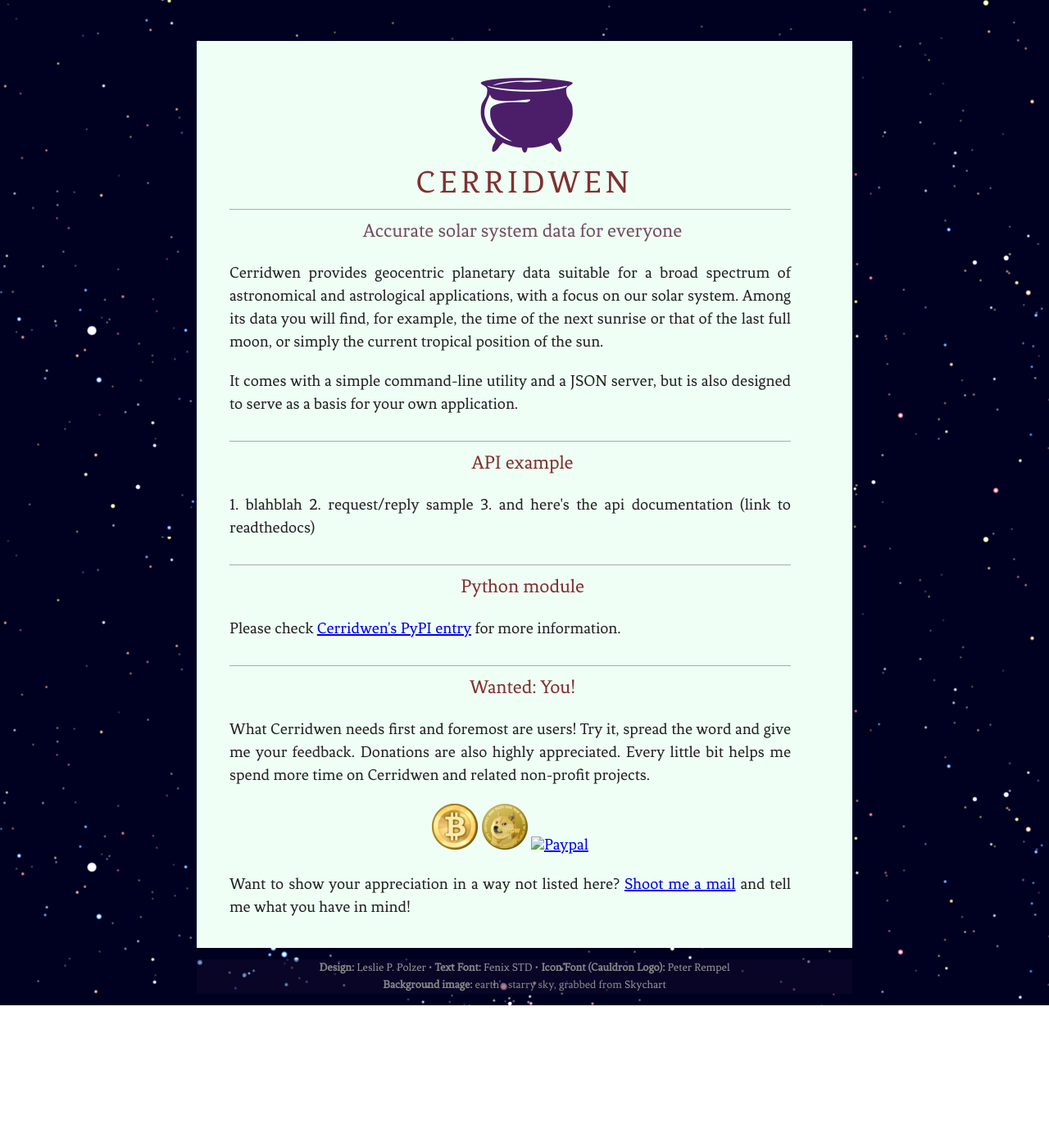
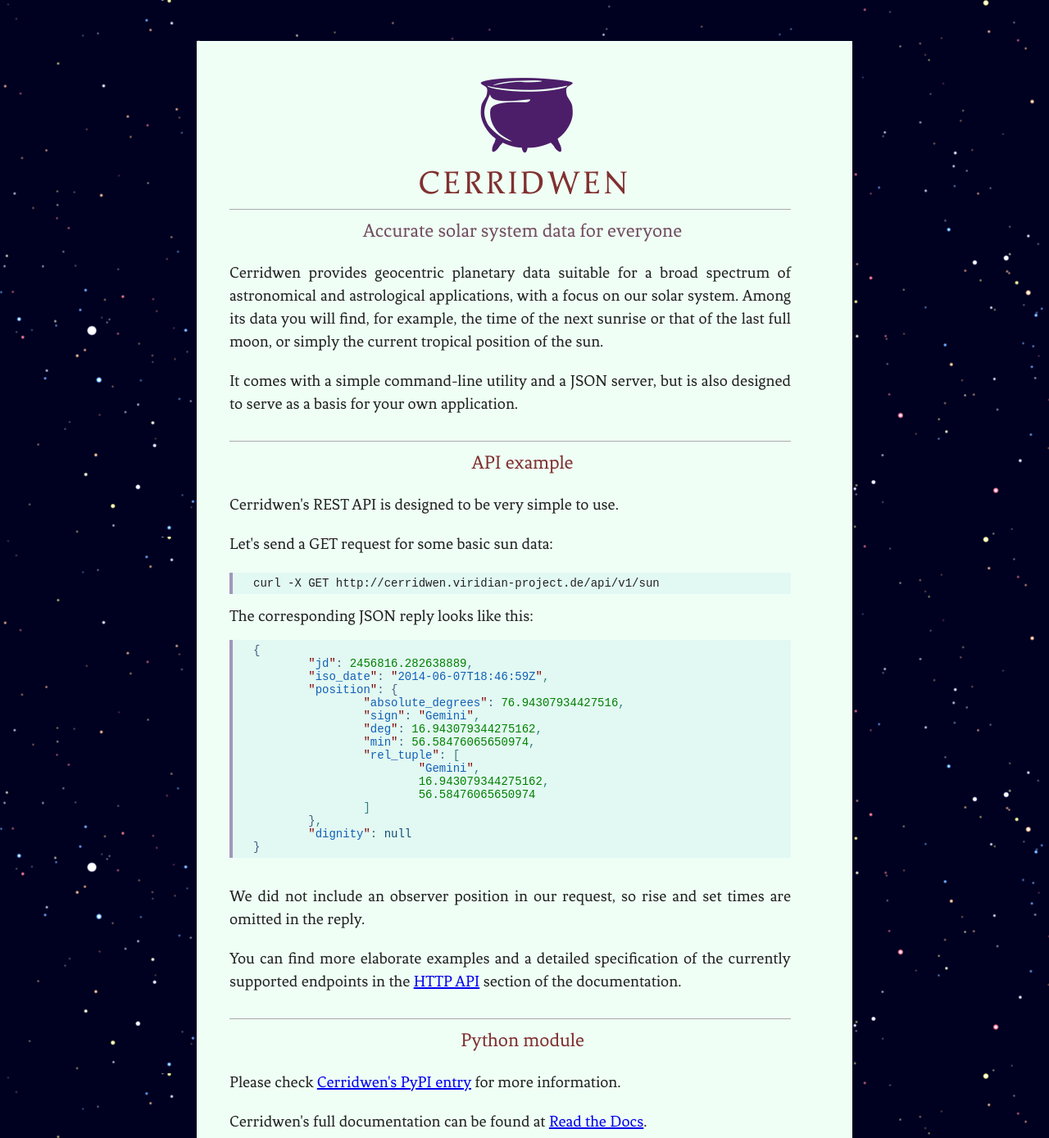
Before and after one commit to skypher/cerridwen-site, a plain HTML site: page index.html in a window 1280 px wide. Shown: the top 1389 px of the page at 82% size. Before the commit the page ends 1227 px from the top, so only its background shows below. Drawn offline with Linux system fonts and the light colour scheme.

Commit message:
Site v1.

```diff
--- a/index.html
+++ b/index.html
@@ -1,11 +1,9 @@
-<!-- TODO:
-reset css
-restyle first h2 (a.k.a subtitle)
--->
 <html>
   <head>
     <link rel="stylesheet" href="style.css">
+    <link rel="shortcut icon" href="cerridwen_favicon.png">
     <meta http-equiv="Content-Type" content="text/html; charset=utf-8">
+    <title>Cerridwen</title>
   </head>
 
   <body>
@@ -33,16 +31,55 @@ for your own application.
 
 <h2>API example</h2>
 
-1. blahblah
+<p>
+Cerridwen's REST API is designed to be very simple to use.
 
-2. request/reply sample
+<p>
+Let's send a GET request for some basic sun data:
 
-3. and here's the api documentation (link to readthedocs)
+<pre>
+curl -X GET http://cerridwen.viridian-project.de/api/v1/sun
+</pre>
+
+The corresponding JSON reply looks like this:
+
+<div style="overflow:auto; height=200; width=100%;">
+<pre style="color:#000020;"><span style="color:#406080; ">{</span>
+        <span style="color:#800000; ">"</span><span style="color:#1060b6; ">jd</span><span style="color:#800000; ">"</span><span style="color:#406080; ">:</span> <span style="color:#008000; ">2456816.282638889</span><span style="color:#308080; ">,</span>
+        <span style="color:#800000; ">"</span><span style="color:#1060b6; ">iso_date</span><span style="color:#800000; ">"</span><span style="color:#406080; ">:</span> <span style="color:#800000; ">"</span><span style="color:#1060b6; ">2014-06-07T18:46:59Z</span><span style="color:#800000; ">"</span><span style="color:#308080; ">,</span>
+        <span style="color:#800000; ">"</span><span style="color:#1060b6; ">position</span><span style="color:#800000; ">"</span><span style="color:#406080; ">:</span> <span style="color:#406080; ">{</span>
+                <span style="color:#800000; ">"</span><span style="color:#1060b6; ">absolute_degrees</span><span style="color:#800000; ">"</span><span style="color:#406080; ">:</span> <span style="color:#008000; ">76.94307934427516</span><span style="color:#308080; ">,</span>
+                <span style="color:#800000; ">"</span><span style="color:#1060b6; ">sign</span><span style="color:#800000; ">"</span><span style="color:#406080; ">:</span> <span style="color:#800000; ">"</span><span style="color:#1060b6; ">Gemini</span><span style="color:#800000; ">"</span><span style="color:#308080; ">,</span>
+                <span style="color:#800000; ">"</span><span style="color:#1060b6; ">deg</span><span style="color:#800000; ">"</span><span style="color:#406080; ">:</span> <span style="color:#008000; ">16.943079344275162</span><span style="color:#308080; ">,</span>
+                <span style="color:#800000; ">"</span><span style="color:#1060b6; ">min</span><span style="color:#800000; ">"</span><span style="color:#406080; ">:</span> <span style="color:#008000; ">56.58476065650974</span><span style="color:#308080; ">,</span>
+                <span style="color:#800000; ">"</span><span style="color:#1060b6; ">rel_tuple</span><span style="color:#800000; ">"</span><span style="color:#406080; ">:</span> <span style="color:#308080; ">[</span>
+                        <span style="color:#800000; ">"</span><span style="color:#1060b6; ">Gemini</span><span style="color:#800000; ">"</span><span style="color:#308080; ">,</span>
+                        <span style="color:#008000; ">16.943079344275162</span><span style="color:#308080; ">,</span>
+                        <span style="color:#008000; ">56.58476065650974</span>
+                <span style="color:#308080; ">]</span>
+        <span style="color:#406080; ">}</span><span style="color:#308080; ">,</span>
+        <span style="color:#800000; ">"</span><span style="color:#1060b6; ">dignity</span><span style="color:#800000; ">"</span><span style="color:#406080; ">:</span> <span style="color:#0f4d75; ">null</span>
+<span style="color:#406080; ">}</span>
+</pre></div>
+
+<p>
+We did not include an observer position in our request, so rise and set
+times are omitted in the reply.
+
+<p>
+You can find more elaborate examples and a detailed specification of
+the currently supported endpoints in the
+<a href="http://cerridwen.readthedocs.org/en/latest/http-api.html">HTTP API</a>
+section of the documentation.
 
 
 <h2>Python module</h2>
 <p>
 Please check <a href="https://pypi.python.org/pypi/cerridwen">Cerridwen's PyPI entry</a> for more information.
+
+<p>
+Cerridwen's full documentation can be found at
+<a href="http://cerridwen.readthedocs.org/">Read the Docs</a>.
 
 <h2>Wanted: You!</h2>
 
@@ -55,11 +92,13 @@ Please check <a href="https://pypi.python.org/pypi/cerridwen">Cerridwen's PyPI e
     </p>
 
     <p style="text-align:center">
-      <script data-gittip-username="skypher" data-gittip-widget="button"
-              src="//gttp.co/v1.js"></script>
-      <a href="bitcoin:1AeFXrSWszWtV65RcwZDeravPLvdUH7v6V"><img src="bitcoin_r.png"></a>
-      <a href="dogecoin:DRb1GHCbp1kMPUkZ6mnh3ytYt9Krc2KoXX"><img src="dogecoin_r.png"></a>
-      <a href="https://www.paypal.com/cgi-bin/webscr?cmd=_donations&business=polzer%40gnu%2eorg&lc=US&item_name=Cerridwen&no_note=0&currency_code=EUR&bn=PP%2dDonationsBF%3adummy%3aNonHostedGuest"><img src="paypal.png">Paypal</a>
+      <a href="https://www.gittip.com/skypher/"><img src="gittip_r.png"
+           title="Support Cerridwen on Gittip"></a>
+      <a href="bitcoin:1AeFXrSWszWtV65RcwZDeravPLvdUH7v6V"><img src="bitcoin_r.png"
+           title="Send Bitcoin to 1AeFXrSWszWtV65RcwZDeravPLvdUH7v6V"></a>
+      <a href="dogecoin:DRb1GHCbp1kMPUkZ6mnh3ytYt9Krc2KoXX"><img src="dogecoin_r.png"
+           title="Send Dogecoin to DRb1GHCbp1kMPUkZ6mnh3ytYt9Krc2KoXX"></a>
+      <a href="https://www.paypal.com/cgi-bin/webscr?cmd=_donations&business=polzer%40gnu%2eorg&lc=US&item_name=Cerridwen&no_note=0&currency_code=EUR&bn=PP%2dDonationsBF%3adummy%3aNonHostedGuest"><img src="paypal_r.png" title="Donate via Paypal"></a>
     </p>
 
     <p>
@@ -74,14 +113,21 @@ Please check <a href="https://pypi.python.org/pypi/cerridwen">Cerridwen's PyPI e
       <p>
         <strong>Design:</strong>
         <a href="mailto:leslie.polzer@gmx.net">Leslie P. Polzer</a>
-        &bull;
+        <br>
         <strong>Text Font:</strong>
         <a href="http://tipotype.com/fenix/">Fenix STD</a>
         &bull;
         <strong>Icon Font (Cauldron Logo):</strong>
         <a href="http://www.prfonts.com/">Peter Rempel</a>
+        &bull;
+        <strong>Title Font:</strong>
+        <a href="http://dotcolon.net/font/seshat/">Seshat</a>
         <br>
         <strong>Background image:</strong> earth's starry sky, grabbed from <a href="http://www.ap-i.net/skychart/en/start">Skychart</a>
     </div>
   </body>
 </html>
+<!-- TODO:
+reset css
+restyle first h2 (a.k.a subtitle)
+-->
--- a/style.css
+++ b/style.css
@@ -1,7 +1,7 @@
 @font-face
 {
-  font-family: SunMoon;
-  src: url(SunandMoon.ttf);
+  font-family: PRAstro;
+  src: url(ASTRO.TTF);
 }
 
 @font-face
@@ -12,26 +12,14 @@
 
 @font-face
 {
-  font-family: Sanford;
-  src: url(Sanford-0103_demo.ttf);
+  font-family: Stonehenge;
+  src: url(Stonehen.ttf);
 }
 
 @font-face
 {
-  font-family: PRAstro;
-  src: url(ASTRO.TTF);
-}
-
-@font-face
-{
-  font-family: Columban;
-  src: url(PR-Columban-Demo.ttf);
-}
-
-@font-face
-{
-  font-family: Sanford;
-  src: url(Sanford-0103_demo.ttf);
+  font-family: Seshat;
+  src: url(Seshat.otf);
 }
 
 body {
@@ -49,7 +37,7 @@ div.header {
 
 h1 {
   font-weight:normal;
-  font-family:Fenix;
+  font-family:Seshat;
   position:relative;
   color:#813030;
   font-size:40px;
@@ -158,3 +146,11 @@ span.subtitle {
 .donations form {
   margin-bottom:-10px;
 }
+
+pre {
+  font-size:0.7em;
+  background:#e2f8f2;
+  padding:5px 25px;
+  border:1px solid rgb(161,151,187);
+  border-width:0 0 0 4px;
+}
```
Also changed, not shown: cerridwen_favicon.png (added), gittip.png (added), gittip_r.png (added), paypal.png (added), paypal_r.png (added).
